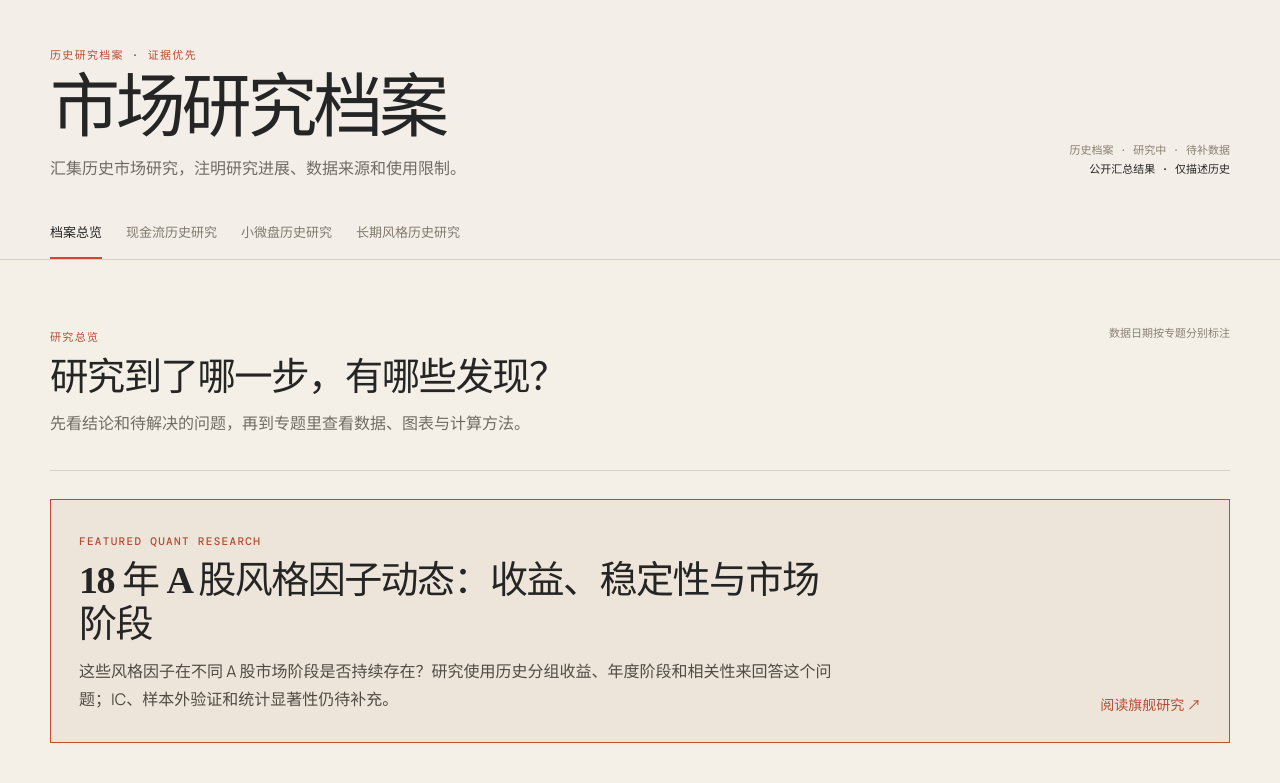
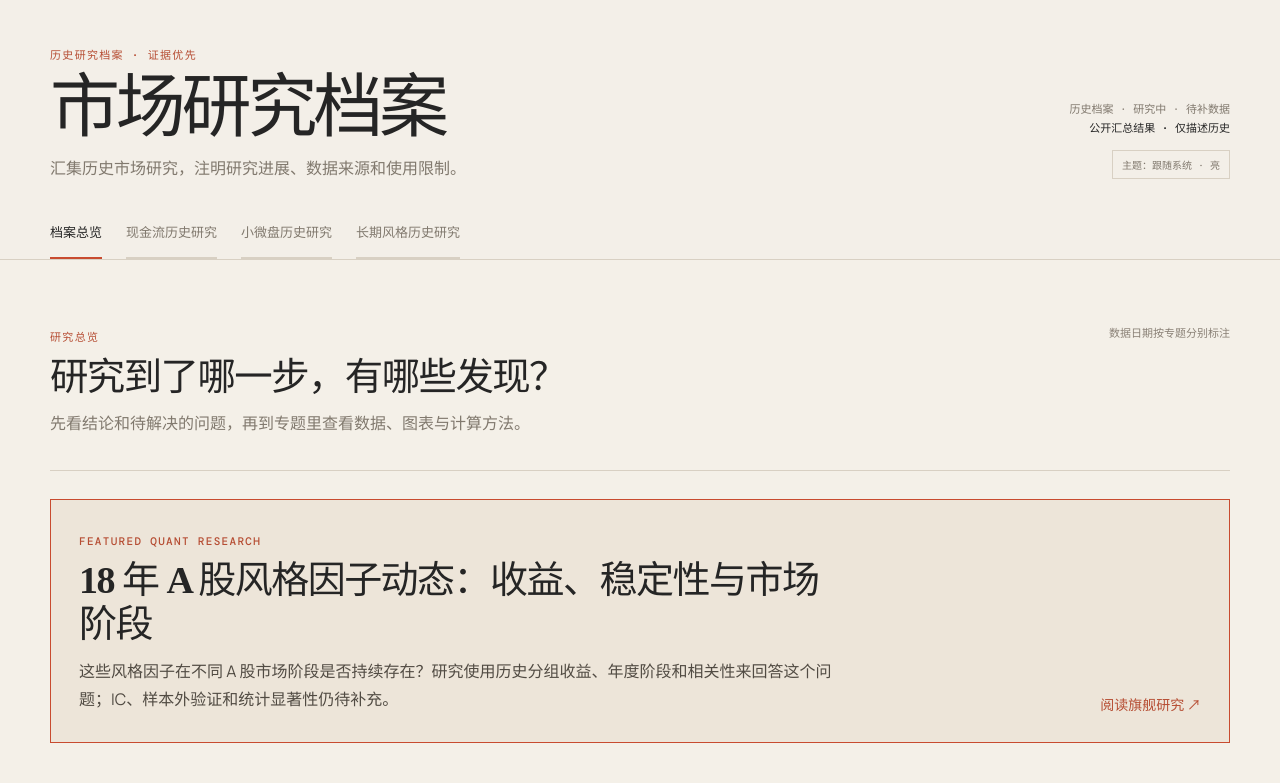
Before and after one commit to runchengxie/market-research, a React (Vite) app in the folder web/: page / in a window 1280 px wide. Shown: the top 783 px of the page. Built offline with nearby package versions, Linux system fonts and the light colour scheme.

Commit message:
feat: add persisted dark mode to market research

```diff
--- a/web/index.html
+++ b/web/index.html
@@ -4,6 +4,14 @@
     <meta charset="UTF-8" />
     <meta name="viewport" content="width=device-width, initial-scale=1.0" />
     <meta name="theme-color" content="#f4f0e8" />
+    <script>
+      (() => {
+        const stored = localStorage.getItem("market-research-theme");
+        const choice = stored === "dark" || stored === "light" || stored === "system" ? stored : "system";
+        const dark = choice === "dark" || (choice === "system" && matchMedia("(prefers-color-scheme: dark)").matches);
+        document.documentElement.dataset.theme = dark ? "dark" : "light";
+      })();
+    </script>
     <title>Quant Market Research · 市场研究笔记</title>
   </head>
   <body>
--- a/web/src/components/MicrocapCharts.tsx
+++ b/web/src/components/MicrocapCharts.tsx
@@ -1,5 +1,6 @@
 import { useEffect, useRef } from "react";
 import { echarts, type EChartsOption } from "./echarts";
+import { readChartTheme } from "../theme";
 
 type ChartRow = Record<string, string>;
 
@@ -19,23 +20,26 @@ function Chart({ option }: { option: EChartsOption }) {
   return <div ref={ref} className="research-chart" role="img" />;
 }
 
-const axis = { axisLine: { lineStyle: { color: "#d8d0c3" } }, axisLabel: { color: "#81796e" } };
 const grid = { left: 54, right: 24, top: 28, bottom: 48 };
 
 export function NavChart({ rows, name, color }: { rows: ChartRow[]; name: string; color: string }) {
+  const theme = readChartTheme(); const axis = { axisLine: { lineStyle: { color: theme.axis } }, axisLabel: { color: theme.axis } };
   return <Chart option={{ tooltip: { trigger: "axis" }, dataZoom: [{ type: "inside" }, { type: "slider", height: 12, bottom: 8, showDetail: false }], grid, xAxis: { ...axis, type: "category", data: rows.map((row) => row.date), axisLabel: { ...axis.axisLabel, formatter: (value: string) => value.slice(0, 4), hideOverlap: true } }, yAxis: { ...axis, type: "value", scale: true }, series: [{ name, type: "line", showSymbol: false, smooth: true, data: rows.map((row) => Number(row.nav)), lineStyle: { width: 2.5, color }, areaStyle: { color: `${color}18` } }] }} />;
 }
 
 export function AnnualChart({ rows }: { rows: ChartRow[] }) {
+  const theme = readChartTheme(); const axis = { axisLine: { lineStyle: { color: theme.axis } }, axisLabel: { color: theme.axis } };
   return <Chart option={{ tooltip: { trigger: "axis", formatter: (params: any) => { const item = Array.isArray(params) ? params[0] : params; return `${item.axisValue}<br/>年度收益：${(Number(rows[item.dataIndex].return) * 100).toFixed(2)}%`; } }, grid, xAxis: { ...axis, type: "category", data: rows.map((row) => row.year), axisLabel: { ...axis.axisLabel, interval: 2 } }, yAxis: { ...axis, type: "value", axisLabel: { ...axis.axisLabel, formatter: "{value}%" } }, series: [{ type: "bar", data: rows.map((row) => ({ value: Number(row.return) * 100, itemStyle: { color: Number(row.return) >= 0 ? "#1267d6" : "#8e4d48" } })) }] }} />;
 }
 
 export function MetricChart({ rows, value, label }: { rows: ChartRow[]; value: string; label: string }) {
+  const theme = readChartTheme(); const axis = { axisLine: { lineStyle: { color: theme.axis } }, axisLabel: { color: theme.axis } };
   const ordered = [...rows].sort((left, right) => Number(left.window_years) - Number(right.window_years));
   return <Chart option={{ tooltip: { trigger: "axis", formatter: (params: any) => { const item = Array.isArray(params) ? params[0] : params; const row = ordered[item.dataIndex]; return `${row.window_years}年<br/>${label}：${(Number(row[value]) * 100).toFixed(1)}%`; } }, grid: { ...grid, bottom: 58 }, xAxis: { ...axis, type: "category", data: ordered.map((row) => `${row.window_years}年`), axisLabel: { ...axis.axisLabel, interval: 0 } }, yAxis: { ...axis, type: "value", axisLabel: { ...axis.axisLabel, formatter: "{value}%" } }, series: [{ type: "bar", data: ordered.map((row) => Number(row[value]) * 100), itemStyle: { color: value === "max_drawdown" ? "#8e4d48" : "#1267d6" } }] }} />;
 }
 
 export function UnderwaterChart({ rows }: { rows: ChartRow[] }) {
+  const theme = readChartTheme(); const axis = { axisLine: { lineStyle: { color: theme.axis } }, axisLabel: { color: theme.axis } };
   const top = [...rows].sort((left, right) => Number(right.trading_days) - Number(left.trading_days)).slice(0, 10);
   const display = [...top].reverse();
   return <Chart option={{ tooltip: { trigger: "axis", axisPointer: { type: "shadow" }, formatter: (params: any) => { const item = Array.isArray(params) ? params[0] : params; const row = display[item.dataIndex]; return `${row.start_date} 至 ${row.end_date}<br/>未回到前高的交易日数：${row.trading_days}<br/>最大回撤：${(Number(row.max_drawdown) * 100).toFixed(1)}%`; } }, grid: { left: 112, right: 28, top: 16, bottom: 30 }, xAxis: { ...axis, type: "value", name: "交易日", nameTextStyle: { color: "#81796e" } }, yAxis: { ...axis, type: "category", data: display.map((row) => row.start_date), axisLabel: { ...axis.axisLabel, width: 90 } }, series: [{ type: "bar", data: display.map((row) => Number(row.trading_days)), itemStyle: { color: "#b96800" } }] }} />;
--- a/web/src/components/ResearchCharts.tsx
+++ b/web/src/components/ResearchCharts.tsx
@@ -1,5 +1,6 @@
 import { useEffect, useRef } from "react";
 import { echarts, type EChartsOption } from "./echarts";
+import { readChartTheme } from "../theme";
 
 type ChartRow = Record<string, string>;
 type Series = { name: string; values: number[]; color: string };
@@ -20,17 +21,20 @@ function Chart({ option }: { option: EChartsOption }) {
   return <div ref={ref} className="research-chart" role="img" />;
 }
 
-const axis = { axisLine: { lineStyle: { color: "#d8d0c3" } }, axisLabel: { color: "#81796e" } };
 const grid = { left: 72, right: 72, top: 24, bottom: 48 };
 
 export function ResearchBarChart({ rows, labelKey, valueKey, color = "#1267d6", formatter = (value: number) => `${(value * 100).toFixed(1)}%`, logScale = false }: { rows: ChartRow[]; labelKey: string; valueKey: string; color?: string; formatter?: (value: number) => string; logScale?: boolean }) {
+  const theme = readChartTheme();
+  const axis = { axisLine: { lineStyle: { color: theme.axis } }, axisLabel: { color: theme.axis } };
   const values = rows.map((row) => { const raw = row[valueKey]; if (raw == null || raw.trim() === '') return null; const value = Number(raw); return Number.isFinite(value) ? value : null; });
   const finiteValues = values.filter((value): value is number => value != null);
   const canUseLog = logScale && finiteValues.length > 0 && finiteValues.every((value) => value > 0);
   const formatValue = (value: unknown) => value == null || value === "" || !Number.isFinite(Number(value)) ? "未提供" : formatter(Number(value));
-  return <Chart option={{ animationDuration: 220, grid, tooltip: { trigger: "axis", axisPointer: { type: "shadow" }, valueFormatter: formatValue }, xAxis: { ...axis, type: canUseLog ? "log" : "value", axisLabel: { ...axis.axisLabel, hideOverlap: true, formatter: (value: number) => canUseLog ? String(value) : formatter(value) }, splitLine: { lineStyle: { color: "#e8e1d6" } } }, yAxis: { ...axis, type: "category", data: rows.map((row) => row[labelKey]), axisLabel: { ...axis.axisLabel, width: 150, overflow: "truncate" } }, series: [{ type: "bar", data: values, barMaxWidth: 18, label: { show: true, position: "right", color: "#514b43", fontSize: 10, formatter: (params: any) => formatValue(params.value) }, itemStyle: { color: (params: any) => Number(params.value) < 0 ? "#8e4d48" : color }, markLine: canUseLog ? undefined : { silent: true, symbol: "none", lineStyle: { color: "#81796e", width: 1 }, data: [{ xAxis: 0 }] } }] }} />;
+  return <Chart option={{ animationDuration: 220, grid, tooltip: { trigger: "axis", axisPointer: { type: "shadow" }, valueFormatter: formatValue }, xAxis: { ...axis, type: canUseLog ? "log" : "value", axisLabel: { ...axis.axisLabel, hideOverlap: true, formatter: (value: number) => canUseLog ? String(value) : formatter(value) }, splitLine: { lineStyle: { color: theme.grid } } }, yAxis: { ...axis, type: "category", data: rows.map((row) => row[labelKey]), axisLabel: { ...axis.axisLabel, width: 150, overflow: "truncate" } }, series: [{ type: "bar", data: values, barMaxWidth: 18, label: { show: true, position: "right", color: theme.label, fontSize: 10, formatter: (params: any) => formatValue(params.value) }, itemStyle: { color: (params: any) => Number(params.value) < 0 ? "#8e4d48" : color }, markLine: canUseLog ? undefined : { silent: true, symbol: "none", lineStyle: { color: theme.axis, width: 1 }, data: [{ xAxis: 0 }] } }] }} />;
 }
 
 export function ResearchLineChart({ series, labels }: { series: Series[]; labels: string[] }) {
-  return <Chart option={{ animationDuration: 220, tooltip: { trigger: "axis" }, dataZoom: [{ type: "inside" }, { type: "slider", height: 12, bottom: 8, showDetail: false }], grid, xAxis: { ...axis, type: "category", data: labels, axisLabel: { ...axis.axisLabel, hideOverlap: true, formatter: (value: string) => value.length > 7 ? value.slice(0, 7) : value } }, yAxis: { ...axis, type: "value", scale: true, splitLine: { lineStyle: { color: "#e8e1d6" } } }, series: series.map((item) => ({ name: item.name, type: "line", showSymbol: false, smooth: true, data: item.values, lineStyle: { width: 2.5, color: item.color }, areaStyle: series.length === 1 ? { color: `${item.color}18` } : undefined })) }} />;
+  const theme = readChartTheme();
+  const axis = { axisLine: { lineStyle: { color: theme.axis } }, axisLabel: { color: theme.axis } };
+  return <Chart option={{ animationDuration: 220, tooltip: { trigger: "axis" }, dataZoom: [{ type: "inside" }, { type: "slider", height: 12, bottom: 8, showDetail: false }], grid, xAxis: { ...axis, type: "category", data: labels, axisLabel: { ...axis.axisLabel, hideOverlap: true, formatter: (value: string) => value.length > 7 ? value.slice(0, 7) : value } }, yAxis: { ...axis, type: "value", scale: true, splitLine: { lineStyle: { color: theme.grid } } }, series: series.map((item) => ({ name: item.name, type: "line", showSymbol: false, smooth: true, data: item.values, lineStyle: { width: 2.5, color: item.color }, areaStyle: series.length === 1 ? { color: `${item.color}18` } : undefined })) }} />;
 }
--- a/web/src/main.tsx
+++ b/web/src/main.tsx
@@ -2,6 +2,7 @@ import { lazy, StrictMode, Suspense, useEffect, useState } from "react";
 import { createRoot } from "react-dom/client";
 import "./styles.css";
 import { readableNotes } from "./research-copy";
+import { applyTheme, persistThemeChoice, readThemeChoice, type ThemeChoice } from "./theme";
 const RecoverySection = lazy(() => import("./components/RecoverySection"));
 const ReplicationSection = lazy(() => import("./components/ReplicationSection"));
 const ResearchOverview = lazy(() => import("./components/ResearchOverview"));
@@ -315,10 +316,22 @@ function App() {
   const [tab, setTab] = useState<Tab>(validTabs.includes(hash) ? hash : "overview");
   const [microcapScope, setMicrocapScope] = useState<MicrocapScope>("a-share");
   const [styleScope, setStyleScope] = useState<StyleScope>(initialHash === "style-factors-18y" ? "barra" : "indices");
+  const [themeChoice, setThemeChoice] = useState<ThemeChoice>(() => readThemeChoice(window.localStorage));
+  const [resolvedTheme, setResolvedTheme] = useState(() => applyTheme(themeChoice, window.matchMedia("(prefers-color-scheme: dark)").matches, document.documentElement));
+  useEffect(() => {
+    const media = window.matchMedia("(prefers-color-scheme: dark)");
+    const update = () => setResolvedTheme(applyTheme(themeChoice, media.matches, document.documentElement));
+    update();
+    if (themeChoice !== "system") return undefined;
+    media.addEventListener?.("change", update);
+    return () => media.removeEventListener?.("change", update);
+  }, [themeChoice]);
+  const themeLabel = themeChoice === "system" ? `跟随系统 · ${resolvedTheme === "dark" ? "暗" : "亮"}` : themeChoice === "dark" ? "暗色" : "亮色";
+  const cycleTheme = () => { const next: ThemeChoice = themeChoice === "light" ? "dark" : themeChoice === "dark" ? "system" : "light"; persistThemeChoice(window.localStorage, next); setThemeChoice(next); };
   useEffect(() => { const onHash = () => { const next = window.location.hash.slice(1) as Tab; if (next === "microcap-recovery") { setMicrocapScope("a-share"); setTab("microcap"); } else if (next === "style-factors-18y") { setStyleScope("barra"); setTab("style"); } else if (validTabs.includes(next)) { if (next === "style") setStyleScope("indices"); setTab(next); } }; window.addEventListener("hashchange", onHash); return () => window.removeEventListener("hashchange", onHash); }, []);
   const page = tab === "microcap" || tab === "cross-market" ? <MicrocapPage scope={tab === "cross-market" ? "cross-market" : microcapScope} onScopeChange={setMicrocapScope}/> : tab === "style" || tab === "style-factors-18y" ? <StylePage scope={styleScope} onScopeChange={setStyleScope}/> : tab === "indices" ? <IndicesPage/> : tab === "cashflow" || tab === "cashflow-recovery" ? <CashflowPage/> : tab === "liquidity" ? <LiquidityPage/> : <Overview/>;
   const navItems: [Tab, string][] = [["overview", "档案总览"], ["cashflow", "现金流历史研究"], ["microcap", "小微盘历史研究"], ["style", "长期风格历史研究"]];
-  return <div className="app"><header className="site-header"><div className="site-masthead"><div><span className="brand-kicker">历史研究档案 · 证据优先</span><h1>市场研究档案</h1><p className="site-deck">汇集历史市场研究，注明研究进展、数据来源和使用限制。</p></div><div className="site-meta"><span>历史档案 · 研究中 · 待补数据</span><strong>公开汇总结果 · 仅描述历史</strong></div></div><nav className="site-nav" aria-label="研究主题">{navItems.map(([key, label]) => <a key={key} className={tab === key || (key === "cashflow" && tab === "cashflow-recovery") || (key === "style" && (tab === "indices" || tab === "style-factors-18y")) || (key === "cross-market" && tab === "liquidity") ? "active" : ""} href={`#${key}`} onClick={() => setTab(key)}>{label}</a>)}</nav></header><main className="site-main">{page}</main><footer className="site-footer"><span>市场研究档案 · 历史证据优先</span><a href="https://github.com/runchengxie/quant-market-research">查看 GitHub 仓库 ↗</a></footer></div>;
+  return <div className="app"><header className="site-header"><div className="site-masthead"><div><span className="brand-kicker">历史研究档案 · 证据优先</span><h1>市场研究档案</h1><p className="site-deck">汇集历史市场研究，注明研究进展、数据来源和使用限制。</p></div><div className="site-meta"><span>历史档案 · 研究中 · 待补数据</span><strong>公开汇总结果 · 仅描述历史</strong><button className="theme-toggle" type="button" onClick={cycleTheme} aria-label={`切换主题，当前为${themeLabel}`}>主题：{themeLabel}</button></div></div><nav className="site-nav" aria-label="研究主题">{navItems.map(([key, label]) => <a key={key} className={tab === key || (key === "cashflow" && tab === "cashflow-recovery") || (key === "style" && (tab === "indices" || tab === "style-factors-18y")) || (key === "cross-market" && tab === "liquidity") ? "active" : ""} href={`#${key}`} onClick={() => setTab(key)}>{label}</a>)}</nav></header><main className="site-main">{page}</main><footer className="site-footer"><span>市场研究档案 · 历史证据优先</span><a href="https://github.com/runchengxie/quant-market-research">查看 GitHub 仓库 ↗</a></footer></div>;
 }
 
 function Overview() { return <ResearchOverview/>; }
--- a/web/src/styles.css
+++ b/web/src/styles.css
@@ -1,6 +1,7 @@
 @import url('https://fonts.googleapis.com/css2?family=DM+Mono:wght@400;500&family=Manrope:wght@400;500;600;700;800&family=Noto+Serif+SC:wght@500;600;700&display=swap');
 
-:root { font-family: Manrope, "Noto Sans SC", sans-serif; color: #252525; background: #f4f0e8; font-synthesis: none; }
+:root { color-scheme: light; --paper: #f4f0e8; --surface: #f8f5ef; --surface-strong: #fffefa; --ink: #252525; --ink-soft: #514b43; --muted: #81796e; --muted-2: #8d8579; --rule: #d8d0c3; --rule-soft: #e2dbd0; --accent: #b64d33; --accent-strong: #c84b2f; --accent-soft: #ede5d9; --chart-grid: #e8e1d6; --chart-axis: #81796e; --chart-label: #514b43; --chart-tooltip: #252525; --table-hover: #f0e9df; font-family: Manrope, "Noto Sans SC", sans-serif; color: var(--ink); background: var(--paper); font-synthesis: none; }
+[data-theme="dark"] { color-scheme: dark; --paper: #15191e; --surface: #1b2128; --surface-strong: #20272f; --ink: #edf0f2; --ink-soft: #c4cad0; --muted: #9aa4ae; --muted-2: #87919b; --rule: #3b424a; --rule-soft: #30363d; --accent: #e28a70; --accent-strong: #f09b7d; --accent-soft: #2d2524; --chart-grid: #2c343d; --chart-axis: #9aa4ae; --chart-label: #c4cad0; --chart-tooltip: #0b0f13; --table-hover: #242c34; }
 * { box-sizing: border-box; }
 body { margin: 0; min-width: 320px; background: #f4f0e8; }
 button, a { font: inherit; }
@@ -151,3 +152,22 @@ tr:hover td { background: #f0e9df; }
 @media (max-width: 900px) { .evidence-grid { grid-template-columns: 1fr; } }
 @media (max-width: 800px) { .featured-study { display: block; } .featured-study a { display: inline-block; margin-top: 18px; } }
 @media (max-width: 900px) { .replication-section > .evidence-grid { grid-template-columns: 1fr; } }
+
+/* Theme-aware semantic overrides keep the editorial palette readable in both modes. */
+html, body { background: var(--paper); color: var(--ink); }
+.site-header { border-color: var(--rule); background: color-mix(in srgb, var(--paper) 94%, transparent); }
+.site-meta strong, .site-nav a:hover, .site-nav a:focus-visible, .site-nav a.active, h1, h2, h3, .status-panel h3 { color: var(--ink); }
+.site-deck, .theme-heading p, .callout p, .section-heading p, .panel-note, .research-card p, .market-card small, .featured-study p, .site-meta, .site-nav a, .stat span, .stat small, .period-heading p, .period-meta, .source-note, .loading, .site-footer { color: var(--muted); }
+.site-nav a, .site-footer, .fine-print, .panel, .stat, .overview-grid a, .market-card, .evidence-card, .control-bar, table, th, td, .tag, .status-badge, .table-controls input, .recovery-selector select { border-color: var(--rule); }
+.overview-grid a, .market-card, .evidence-card, .control-bar, .panel, .stat, .chart-tooltip { background: var(--surface); }
+.callout, .featured-study, .sub-tabs button:hover, .sub-tabs button:focus-visible, .sub-tabs button.active, .choice:hover, .choice.active { background: var(--accent-soft); }
+.callout p, td, .featured-study p, .evidence-card dt { color: var(--ink-soft); }
+.tag, th, .control-label, .choice, .chart-axis, .source-note { color: var(--muted); }
+.brand-kicker, .section-kicker, .stat.accent strong, .market-card strong.ready, .load-error, .site-footer a, .table-sort:hover { color: var(--accent); }
+.site-nav a.active, .site-nav a:hover, .site-nav a:focus-visible, .tag.warm, .status-badge.incomplete, .featured-study { border-color: var(--accent-strong); }
+.table-controls input, .recovery-selector select { color: var(--ink); background: var(--paper); }
+td { color: var(--ink-soft); }
+tr:hover td { background: var(--table-hover); }
+.chart-tooltip { border-color: var(--rule); background: var(--chart-tooltip); color: var(--surface-strong); }
+.theme-toggle { display: block; margin: 12px 0 0 auto; border: 1px solid var(--rule); padding: 6px 9px; color: var(--muted); background: transparent; cursor: pointer; font: 10px "DM Mono", monospace; }
+.theme-toggle:hover, .theme-toggle:focus-visible { border-color: var(--accent-strong); color: var(--accent); outline: none; }
--- /dev/null
+++ b/web/src/theme.ts
@@ -0,0 +1,34 @@
+export type ThemeChoice = "light" | "dark" | "system";
+export type ResolvedTheme = "light" | "dark";
+
+export const THEME_STORAGE_KEY = "market-research-theme";
+
+export function resolveTheme(choice: ThemeChoice, prefersDark: boolean): ResolvedTheme {
+  return choice === "system" ? (prefersDark ? "dark" : "light") : choice;
+}
+
+export function readThemeChoice(storage?: Pick<Storage, "getItem"> | null): ThemeChoice {
+  const value = storage?.getItem(THEME_STORAGE_KEY);
+  return value === "light" || value === "dark" || value === "system" ? value : "system";
+}
+
+export function persistThemeChoice(storage: Pick<Storage, "setItem">, choice: ThemeChoice): void {
+  storage.setItem(THEME_STORAGE_KEY, choice);
+}
+
+export function applyTheme(choice: ThemeChoice, prefersDark: boolean, documentElement: Pick<HTMLElement, "setAttribute"> & { dataset: DOMStringMap }): ResolvedTheme {
+  const resolved = resolveTheme(choice, prefersDark);
+  documentElement.dataset.theme = resolved;
+  documentElement.setAttribute("data-theme", resolved);
+  return resolved;
+}
+
+export type ChartTheme = { axis: string; grid: string; label: string; tooltip: string };
+const fallbackChartTheme: ChartTheme = { axis: "#d8d0c3", grid: "#e8e1d6", label: "#514b43", tooltip: "#252525" };
+
+export function readChartTheme(): ChartTheme {
+  if (typeof document === "undefined" || typeof getComputedStyle === "undefined") return fallbackChartTheme;
+  const styles = getComputedStyle(document.documentElement);
+  const read = (name: string, fallback: string) => styles.getPropertyValue(name).trim() || fallback;
+  return { axis: read("--chart-axis", fallbackChartTheme.axis), grid: read("--chart-grid", fallbackChartTheme.grid), label: read("--chart-label", fallbackChartTheme.label), tooltip: read("--chart-tooltip", fallbackChartTheme.tooltip) };
+}
```
Also changed, not shown: 4 other files (tests, documents, lock files or other folders).
